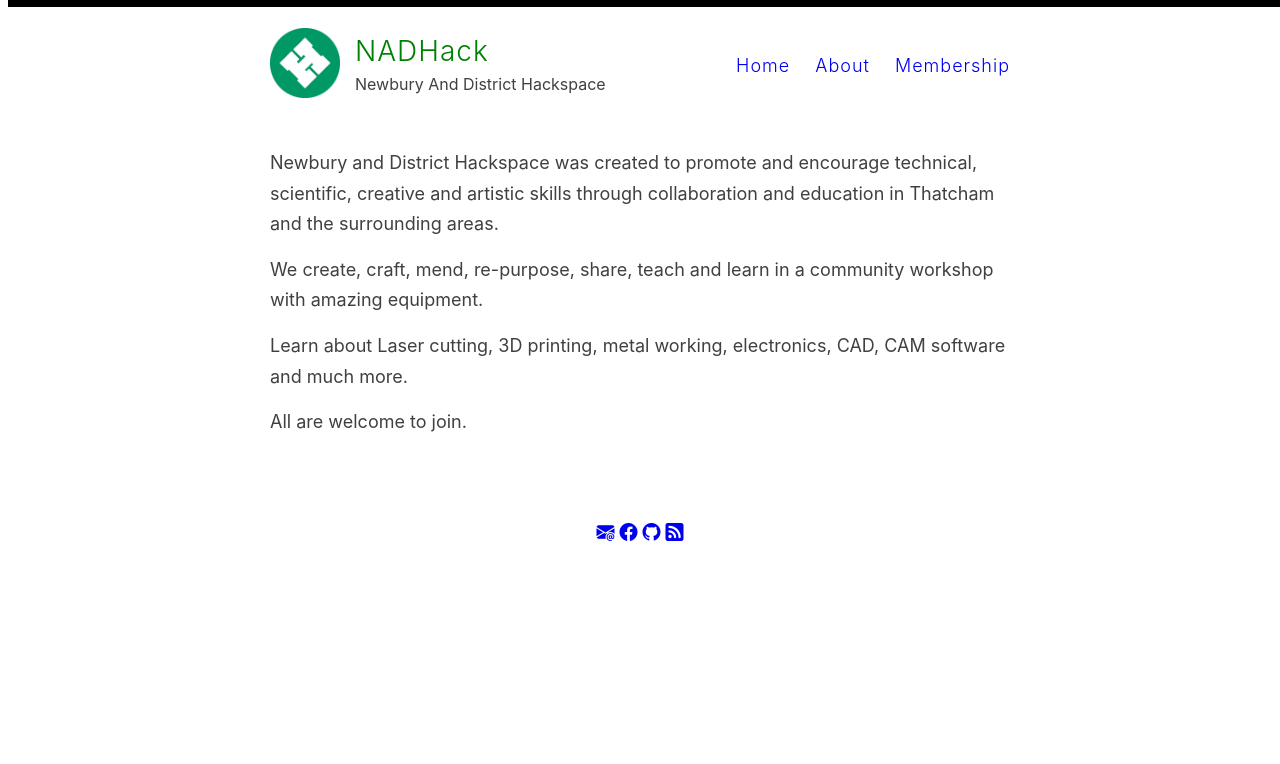
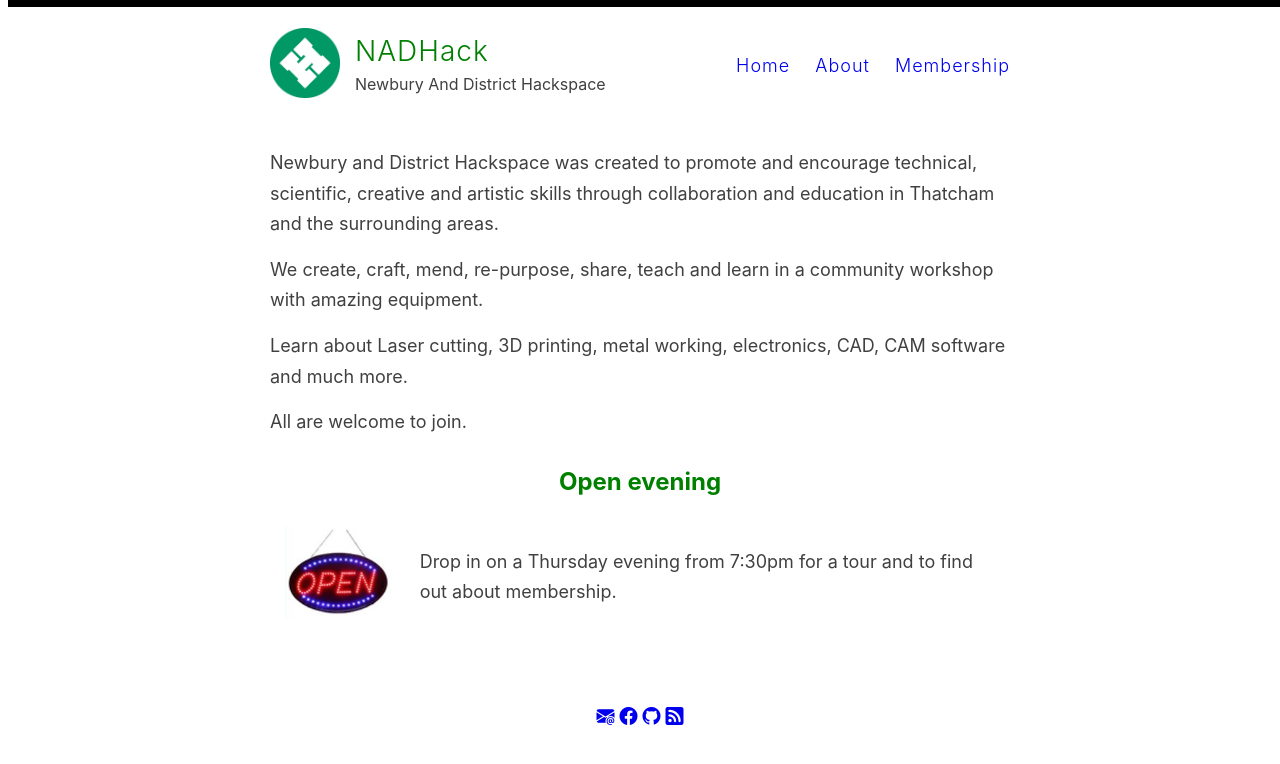
Before and after one commit to nadhack/nhsite, a Jekyll site: the page built from index.html, in a window 1280 px wide. Shown: the top 764 px of the page. Built offline with Jekyll 4.4.1, drawn with Linux system fonts in a browser that asks for light colours; the list of posts is cut into pages by our own code.

Commit message:
add open hours and layout

```diff
--- a/assets/style.css
+++ b/assets/style.css
@@ -128,6 +128,14 @@ table tr td :first-child {
 table tr th :last-child,
 table tr td :last-child {
 	margin-bottom: 0;
+}
+
+table.layoutTable {
+  border: 0px !important;
+}
+
+table.layoutTable tr, td, tr {
+  border: 0px !important;
 }
 
 /*.detailed .entry p:first-of-type:first-letter {
--- a/index.html
+++ b/index.html
@@ -4,3 +4,12 @@ layout: default
 
 {% capture aims_include %}{% include aims.md %}{% endcapture %}
 {{ aims_include | markdownify }}
+
+<h2>Open evening</h2>
+
+<table class="layoutTable">
+  <tr>
+    <td><img src="/nhsite/images/open-hours.png"/></td>
+    <td>Drop in on a Thursday evening from 7:30pm for a tour and to find out about membership.</td>
+  </tr>
+</table>
```
Also changed, not shown: images/open-hours.png (added).
